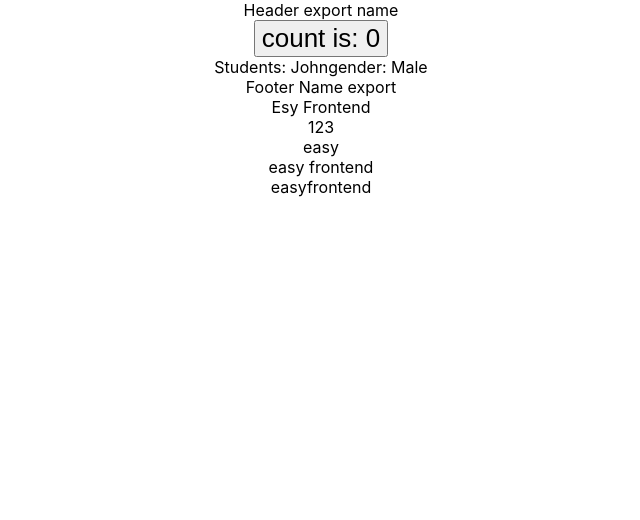
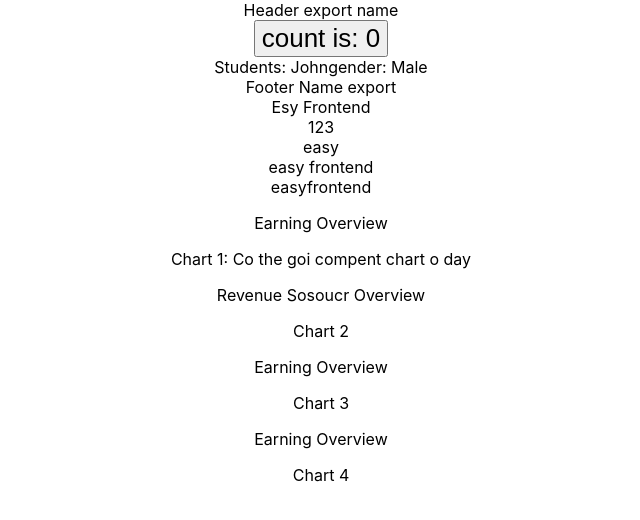
Before and after one commit to ngocanhth/react-easy-typescript, a React (Vite) app: page / in a window 1280 px wide. Shown: the top 520 px of the page, without its empty margins (319-959 px from the left). Built offline with nearby package versions, Linux system fonts and the light colour scheme.

Commit message:
props children

```diff
--- a/src/App.tsx
+++ b/src/App.tsx
@@ -1,7 +1,7 @@
 import { useState } from 'react'
 import logo from './logo.svg'
 import './App.css'
-import { Footer, Header } from './components/common'
+import { Footer, Header, Widget } from './components/common'
 import { Student} from './features/labs/Students'
 import { StudentModel } from './models/student'
 import { MyText } from './features/labs/MyText'
@@ -49,6 +49,21 @@ function App() {
        <span>easy</span>
        <span>frontend</span>
      </MyText>
+
+     <div>
+       <div>
+         <Widget title="Earning Overview">Chart 1: Co the goi compent chart o day </Widget>
+       </div>
+       <div>
+         <Widget title="Revenue Sosoucr Overview">Chart 2</Widget>
+       </div>
+       <div>
+         <Widget title="Earning Overview">Chart 3</Widget>
+       </div>
+       <div>
+         <Widget title="Earning Overview">Chart 4</Widget>
+       </div>
+     </div>
     </div>
   )
 }
--- /dev/null
+++ b/src/components/common/Widget.tsx
@@ -0,0 +1,15 @@
+import  React, {ReactChild} from 'react';
+
+export interface WidgetProps {
+    title: string
+    children: ReactChild | ReactChild[]
+}
+
+export function Widget ({title, children}: WidgetProps) {
+  return (
+    <div>
+      <p>{title}</p>
+        <div>  {children}</div>
+    </div>
+  );
+}
--- a/src/components/common/index.tsx
+++ b/src/components/common/index.tsx
@@ -1,2 +1,3 @@
 export * from './Header';
 export * from './Footer';
+export * from './Widget'
```
